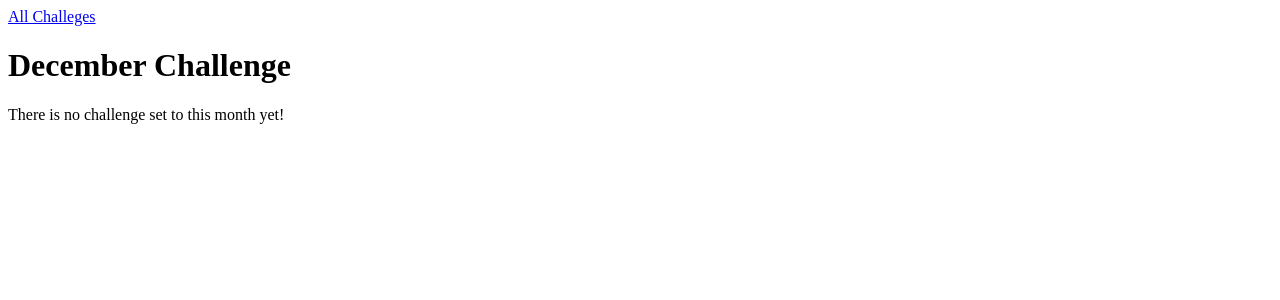
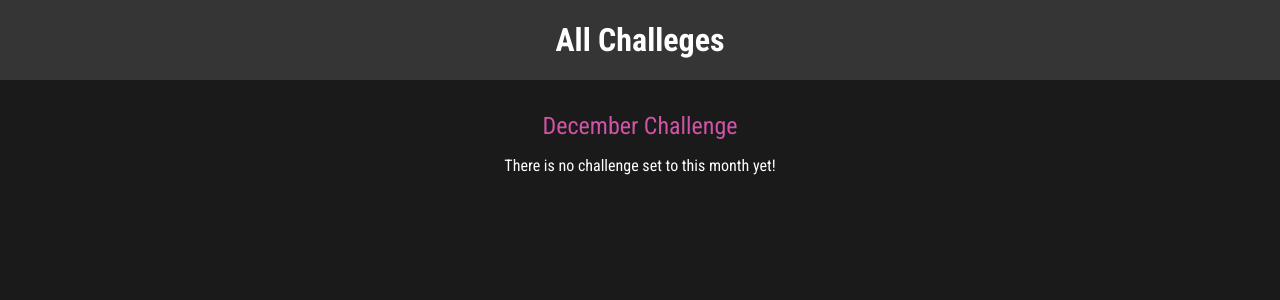
Before and after one commit to diegoflorenca/django-udemy, a Django app: page /challenges/december in a window 1280 px wide. Shown: the top 300 px of the page. Run offline with Django 4.2, Linux system fonts and the light colour scheme.

Commit message:
class 50 - Adding css to templates

```diff
--- /dev/null
+++ b/monthly_challenges/challenges/static/challenges/challenge.css
@@ -0,0 +1,22 @@
+h1,
+h2 {
+  text-align: center;
+  color: white;
+}
+
+h1 {
+  font-size: 1.5rem;
+  margin: 2rem 0 1rem 0;
+  font-weight: normal;
+  color: #cf54a6;
+}
+
+h2 {
+  font-size: 3rem;
+  font-weight: bold;
+}
+
+.fallback {
+  text-align: center;
+  color: white;
+}
--- /dev/null
+++ b/monthly_challenges/challenges/static/challenges/includes/header.css
@@ -0,0 +1,25 @@
+header {
+  width: 100%;
+  height: 5rem;
+  background-color: #353535;
+}
+
+header nav {
+  width: 100%;
+  height: 100%;
+  display: flex;
+  justify-content: center;
+  align-items: center;
+}
+
+header nav a {
+  color: white;
+  font-size: 2rem;
+  font-weight: bold;
+  text-decoration: none;
+}
+
+header nav a:hover,
+header nav a:active {
+  color: #cf54a6;
+}
--- a/monthly_challenges/challenges/templates/challenges/challenge.html
+++ b/monthly_challenges/challenges/templates/challenges/challenge.html
@@ -1,8 +1,14 @@
 {% extends "base.html" %}
+{% load static %}
 
 {% block  page_title %}
     {{ month | title }} Challenge
 {% endblock  %}
+
+{% block css_files %}
+    <link rel="stylesheet" href="{% static "challenges/includes/header.css" %}">
+    <link rel="stylesheet" href="{% static "challenges/challenge.css" %}">
+{% endblock %}
 
 {% block content %}
 {% include "challenges/includes/header.html" %}
@@ -10,6 +16,6 @@
 	{% if text %}
 		<h2>{{ text }}</h2>
 	{% else %}
-		<p>There is no challenge set to this month yet!</p>
+		<p class="fallback">There is no challenge set to this month yet!</p>
 	{% endif %}
 {% endblock  %}
--- a/monthly_challenges/challenges/templates/challenges/index.html
+++ b/monthly_challenges/challenges/templates/challenges/index.html
@@ -1,4 +1,10 @@
 {% extends "base.html" %}
+{% load static %}
+
+{% block css_files %}
+    <link rel="stylesheet" href="{% static "challenges/challenges.css" %}">
+    <link rel="stylesheet" href="{% static "challenges/includes/header.css" %}">
+{% endblock %}
 
 {% block  page_title %}
     All Challenges
--- /dev/null
+++ b/monthly_challenges/static/styles.css
@@ -0,0 +1,10 @@
+@import url('https://fonts.googleapis.com/css2?family=Roboto+Condensed:wght@400;700&display=swap');
+
+html {
+  font-family: 'Roboto Condensed', sans-serif;
+}
+
+body {
+  margin: 0;
+  background-color: #1a1a1a;
+}
--- a/monthly_challenges/templates/base.html
+++ b/monthly_challenges/templates/base.html
@@ -1,9 +1,13 @@
+{% load static %}
+
 <!DOCTYPE html>
 <html lang="en">
 <head>
     <meta charset="UTF-8">
     <meta name="viewport" content="width=device-width, initial-scale=1.0">
     <title>{% block page_title %}My Challeges{% endblock %}</title>
+    <link rel="stylesheet" href="{% static "styles.css" %}">
+    {% block css_files %}{% endblock %}
 </head>
 <body>
 	{% block content %}{% endblock  %}
```
Also changed, not shown: monthly_challenges/challenges/static/challenges/challenges.css (added, +37 -0 lines), monthly_challenges/monthly_challenges/settings.py (+6 -2 lines).
